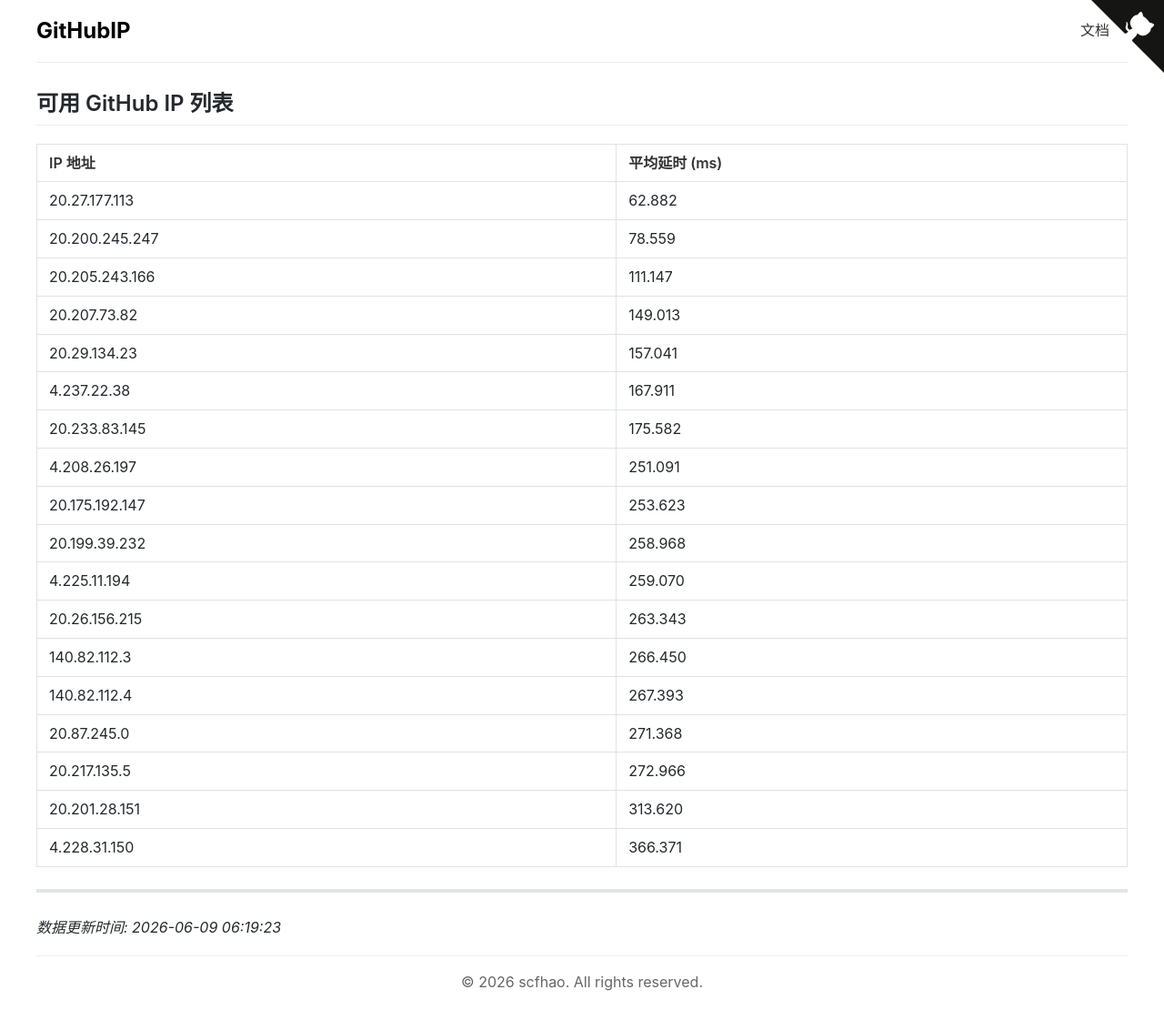
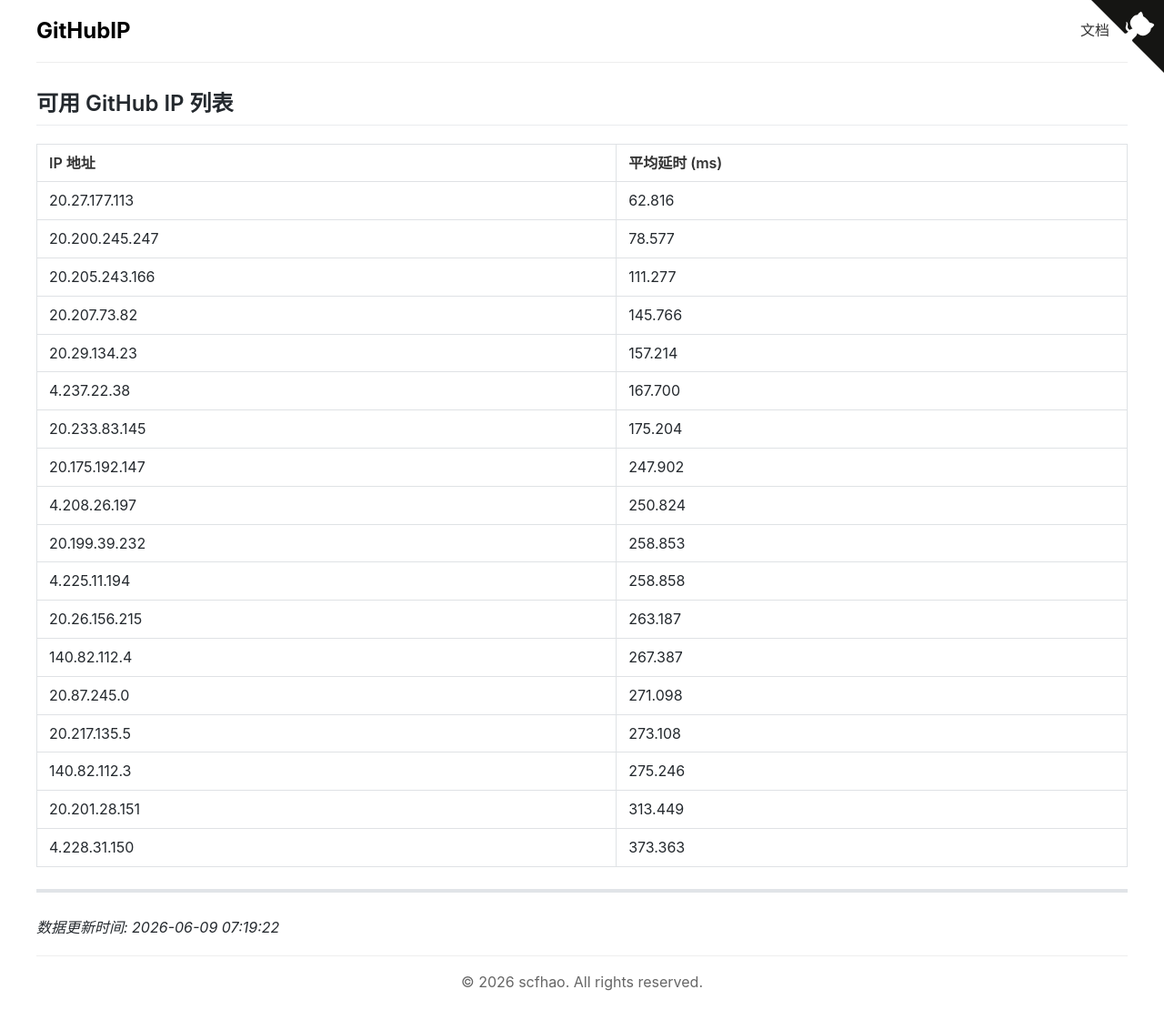
Before and after one commit to scfhao/GitHubIP, a Jekyll site: the page built from index.md, in a window 1280 px wide. Shown: the whole page at 91% size. Built offline with Jekyll 4.4.1, drawn with Linux system fonts in a browser that asks for light colours.

Commit message:
自动脚本执行 - 2026-06-09 07:19:22

```diff
--- a/index.md
+++ b/index.md
@@ -1,32 +1,32 @@
 ---
 layout: home
 title: GitHub IP 列表
-date: 2026-06-09 06:19:23
+date: 2026-06-09 07:19:22
 ---
 
 ## 可用 GitHub IP 列表
 
 | IP 地址 | 平均延时 (ms) |
 |---------|--------------|
-| 20.27.177.113 | 62.882 |
-| 20.200.245.247 | 78.559 |
-| 20.205.243.166 | 111.147 |
-| 20.207.73.82 | 149.013 |
-| 20.29.134.23 | 157.041 |
-| 4.237.22.38 | 167.911 |
-| 20.233.83.145 | 175.582 |
-| 4.208.26.197 | 251.091 |
-| 20.175.192.147 | 253.623 |
-| 20.199.39.232 | 258.968 |
-| 4.225.11.194 | 259.070 |
-| 20.26.156.215 | 263.343 |
-| 140.82.112.3 | 266.450 |
-| 140.82.112.4 | 267.393 |
-| 20.87.245.0 | 271.368 |
-| 20.217.135.5 | 272.966 |
-| 20.201.28.151 | 313.620 |
-| 4.228.31.150 | 366.371 |
+| 20.27.177.113 | 62.816 |
+| 20.200.245.247 | 78.577 |
+| 20.205.243.166 | 111.277 |
+| 20.207.73.82 | 145.766 |
+| 20.29.134.23 | 157.214 |
+| 4.237.22.38 | 167.700 |
+| 20.233.83.145 | 175.204 |
+| 20.175.192.147 | 247.902 |
+| 4.208.26.197 | 250.824 |
+| 20.199.39.232 | 258.853 |
+| 4.225.11.194 | 258.858 |
+| 20.26.156.215 | 263.187 |
+| 140.82.112.4 | 267.387 |
+| 20.87.245.0 | 271.098 |
+| 20.217.135.5 | 273.108 |
+| 140.82.112.3 | 275.246 |
+| 20.201.28.151 | 313.449 |
+| 4.228.31.150 | 373.363 |
 
 ---
 
-*数据更新时间: 2026-06-09 06:19:23*
+*数据更新时间: 2026-06-09 07:19:22*
```
